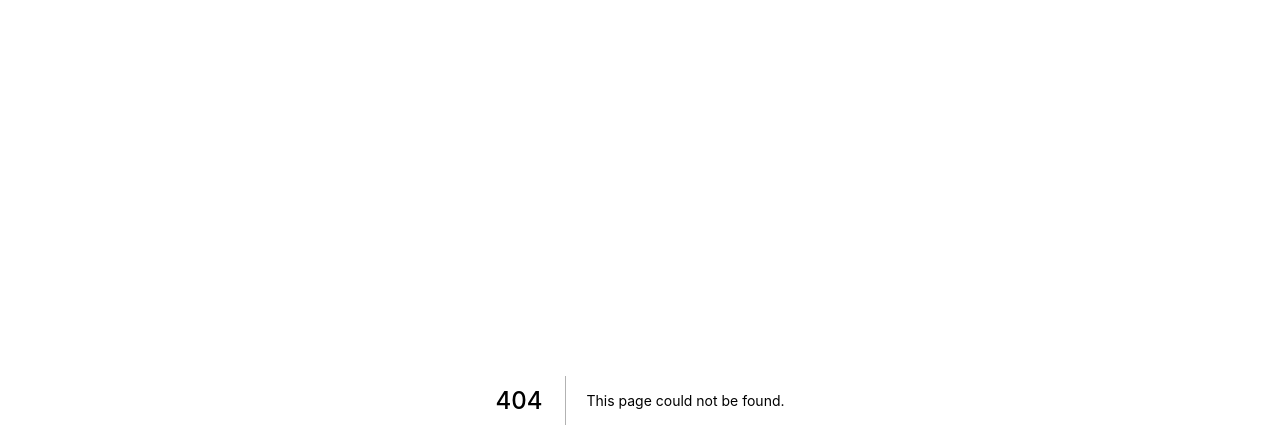
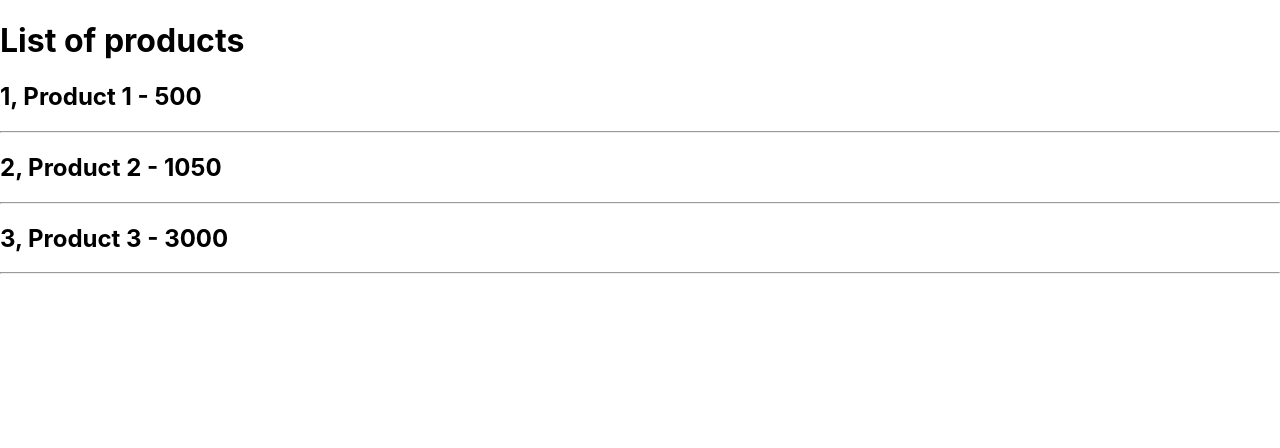
Before and after one commit to Dangereye/next-pre-rendering, a Next.js app: page /products in a window 1280 px wide. Before the commit this address had no page. Shown: the top 448 px of the page. Built offline with nearby package versions, Linux system fonts and the light colour scheme; data requests are answered from the project's data file.

Commit message:
Incremental static regeneration

```diff
--- /dev/null
+++ b/db.json
@@ -0,0 +1,22 @@
+{
+  "products": [
+    {
+      "id": 1,
+      "title": "Product 1",
+      "price": 500,
+      "description": "Description 1"
+    },
+    {
+      "id": 2,
+      "title": "Product 2",
+      "price": 1050,
+      "description": "Description 2"
+    },
+    {
+      "id": 3,
+      "title": "Product 3",
+      "price": 3000,
+      "description": "Description 3"
+    }
+  ]
+}
--- a/package.json
+++ b/package.json
@@ -6,9 +6,11 @@
     "dev": "next dev",
     "build": "next build",
     "start": "next start",
-    "lint": "next lint"
+    "lint": "next lint",
+    "serve-json": "json-server --watch db.json --port 4000"
   },
   "dependencies": {
+    "json-server": "^0.16.3",
     "next": "11.1.0",
     "react": "17.0.2",
     "react-dom": "17.0.2"
--- /dev/null
+++ b/pages/products/index.js
@@ -0,0 +1,27 @@
+const ProductList = ({ products }) => {
+  return (
+    <div className="container">
+      <h1>List of products</h1>
+      {products.map((product) => (
+        <div className="product" key={product.id}>
+          <h2>
+            {product.id}, {product.title} - {product.price}
+          </h2>
+          <hr />
+        </div>
+      ))}
+    </div>
+  );
+};
+
+export default ProductList;
+
+export const getStaticProps = async () => {
+  console.log("Generating / Regenerating ProductList");
+  const res = await fetch(`http://localhost:4000/products`);
+  const data = await res.json();
+  return {
+    props: { products: data },
+    revalidate: 10,
+  };
+};
```
Also changed, not shown: pages/products/[productId].js (added, +36 -0 lines), 1 other file (tests, documents, lock files or other folders).
